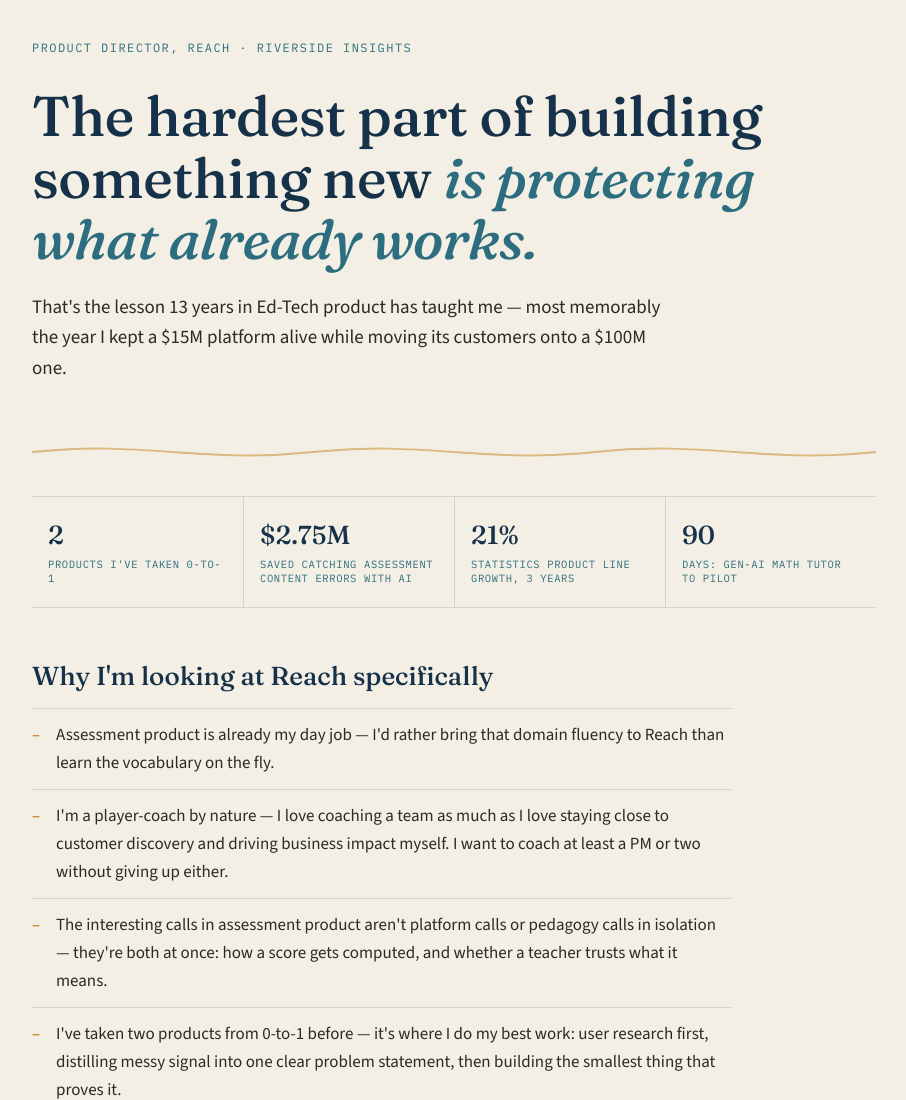
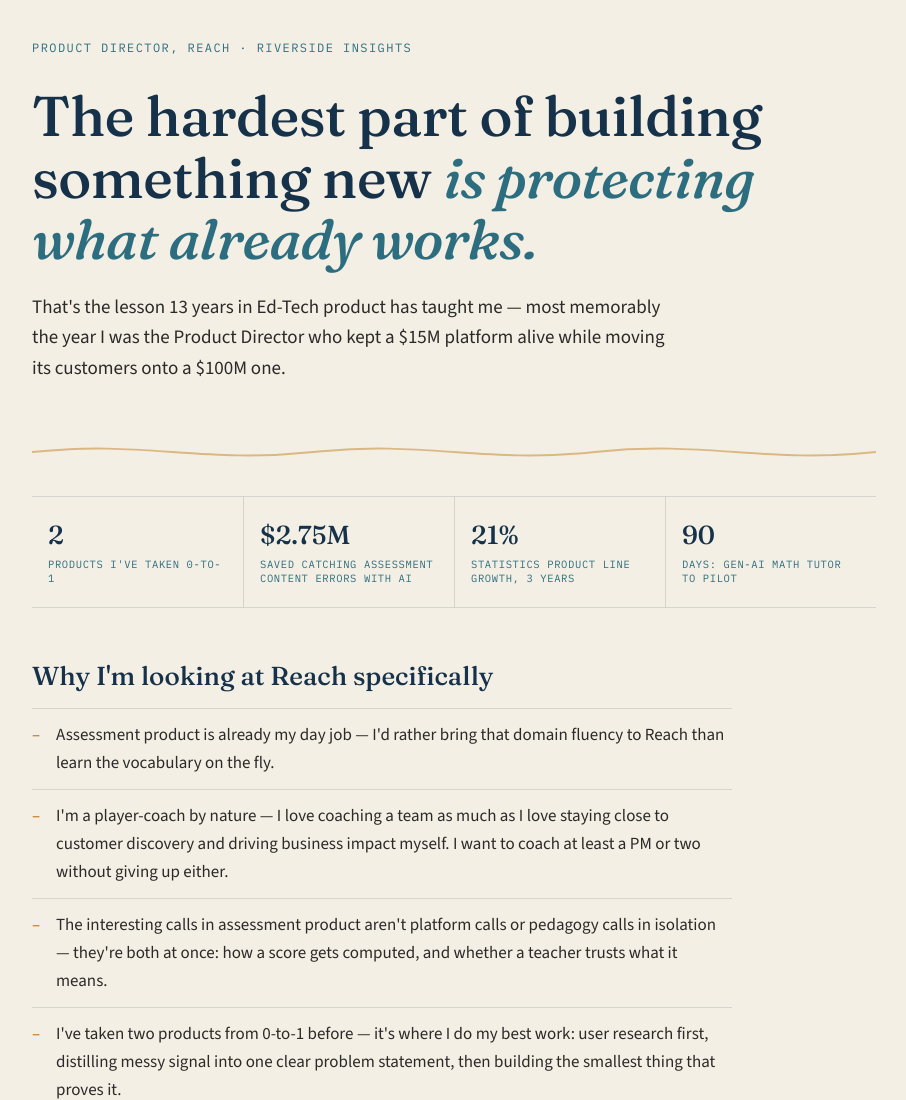
Before and after one commit to TrusProductGuy/riverside-insights, a plain HTML site: page index.html in a window 1280 px wide. Shown: the top 1100 px of the page, without its empty margins (186-1092 px from the left). Drawn offline with nearby package versions, Linux system fonts and the light colour scheme.

Commit message:
Weave Product Director title into hero subhead

```diff
--- a/index.html
+++ b/index.html
@@ -28,7 +28,7 @@ const CONFIG = {
     line2: "is protecting what already works."
   },
 
-  heroSub: "That's the lesson 13 years in Ed-Tech product has taught me \u2014 most memorably the year I kept a $15M platform alive while moving its customers onto a $100M one.",
+  heroSub: "That's the lesson 13 years in Ed-Tech product has taught me \u2014 most memorably the year I was the Product Director who kept a $15M platform alive while moving its customers onto a $100M one.",
 
   stats: [
     { value: "2",       label: "PRODUCTS I'VE TAKEN 0-TO-1" },
```
